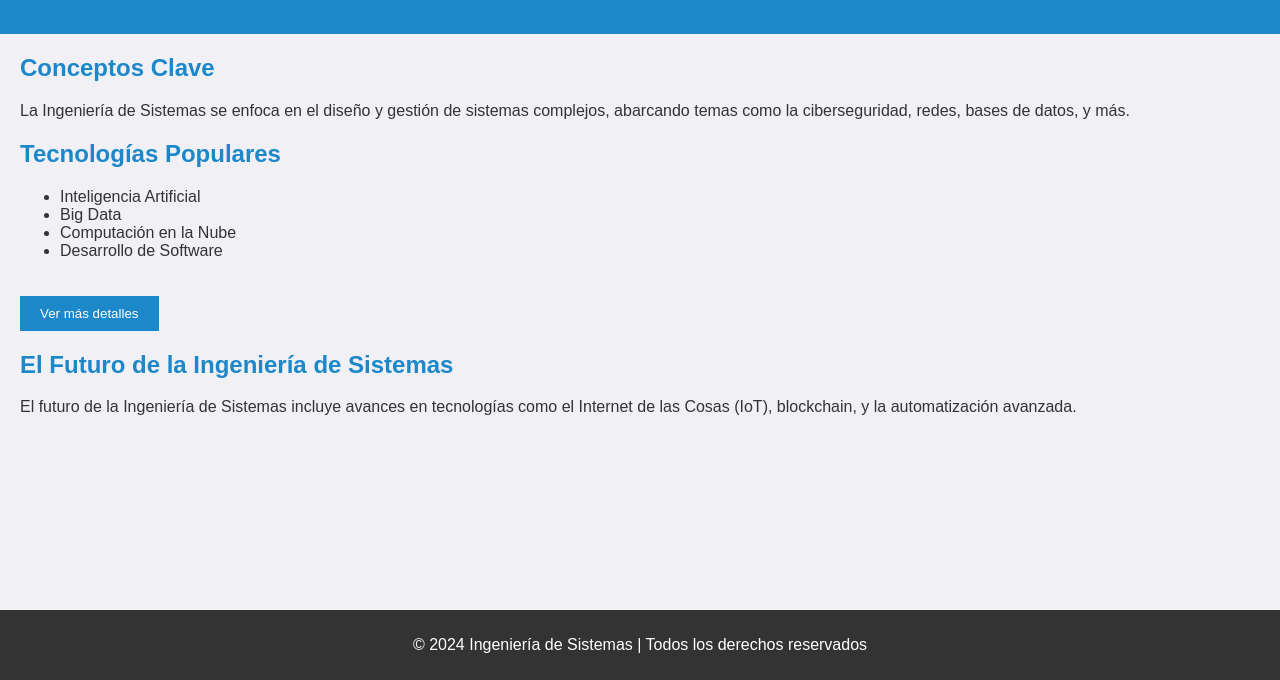
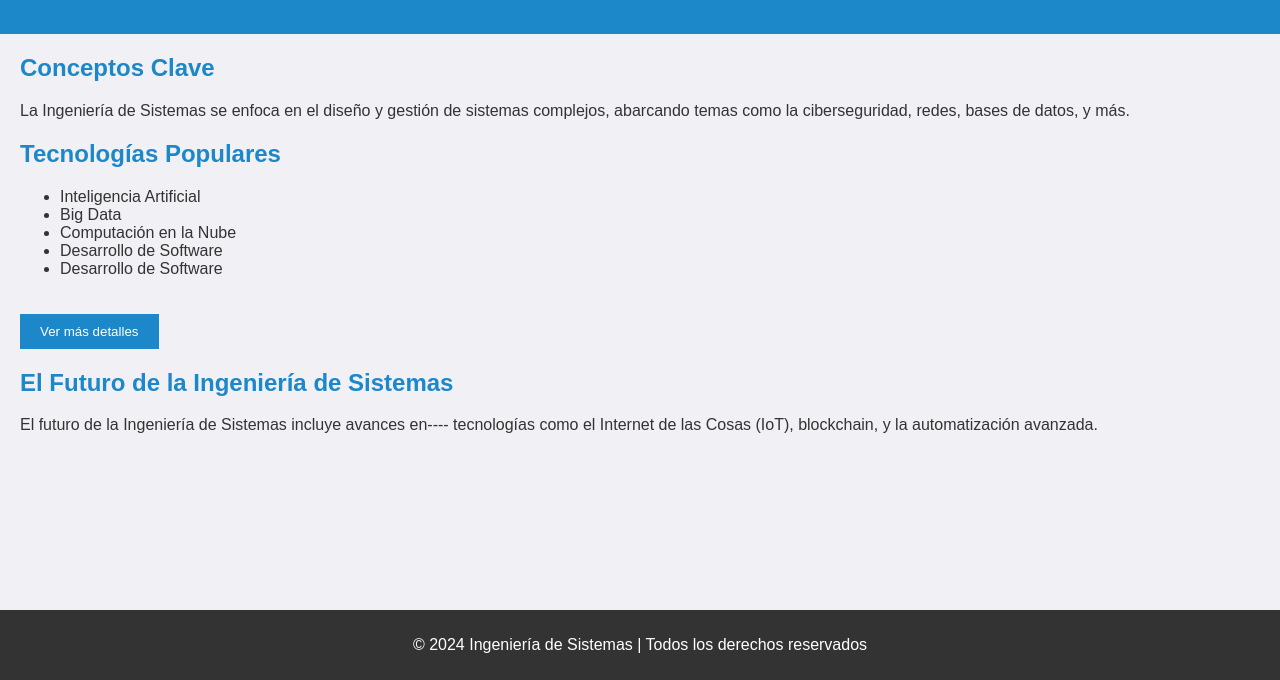
Before and after one commit to FelixSystem/Proyecto_Web_GITFLOW, a plain HTML site: page index.html in a window 1280 px wide. Shown: the part 120-800 px from the top of the page. Drawn offline with Linux system fonts and the light colour scheme.

```diff
--- a/index.html
+++ b/index.html
@@ -31,6 +31,7 @@
                 <li>Big Data</li>
                 <li>Computación en la Nube</li>
                 <li>Desarrollo de Software</li>
+                <li>Desarrollo de Software</li>
             </ul>
             <button id="btn">Ver más detalles</button>
             <p id="mensaje"></p>
@@ -38,7 +39,7 @@
 
         <section id="futuro">
             <h2>El Futuro de la Ingeniería de Sistemas</h2>
-            <p>El futuro de la Ingeniería de Sistemas incluye avances en tecnologías como el Internet de las Cosas (IoT), blockchain, y la automatización avanzada.</p>
+            <p>El futuro de la Ingeniería de Sistemas incluye avances en---- tecnologías como el Internet de las Cosas (IoT), blockchain, y la automatización avanzada.</p>
         </section>
     </main>
 
```
